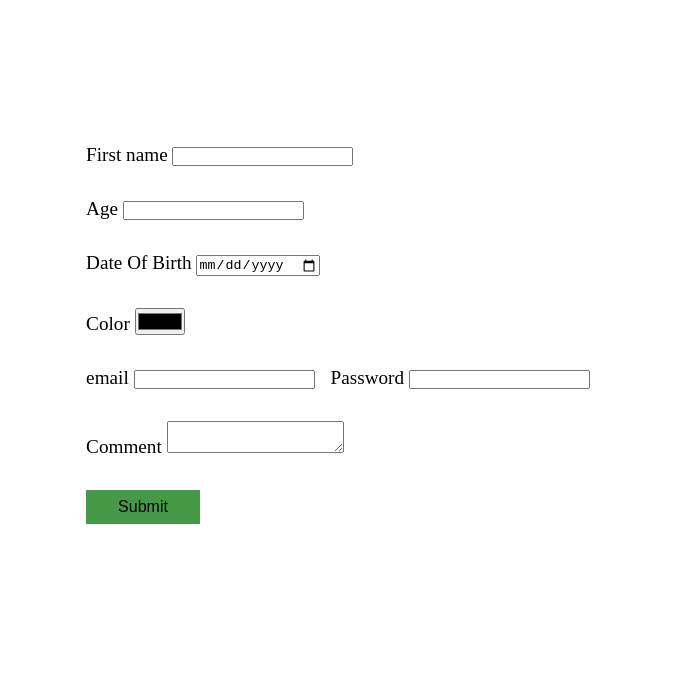
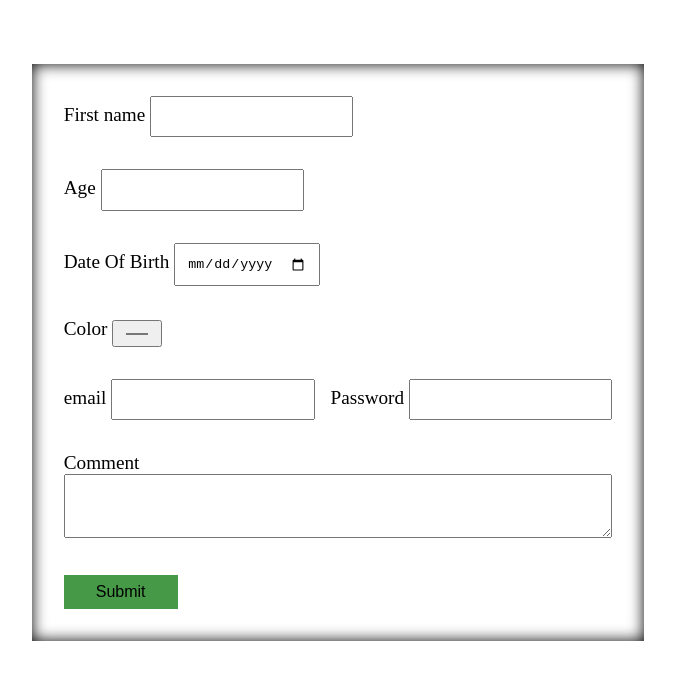
Before and after one commit to piyushpal121/FSD, a plain HTML site: page Task-Form/index.html in a window 1280 px wide. Shown: the whole page, without its empty margins (302-977 px from the left). Drawn offline with Linux system fonts and the light colour scheme.

Commit message:
modified

```diff
--- a/Task-Form/style.css
+++ b/Task-Form/style.css
@@ -13,10 +13,18 @@ form{
     display: flex;
     flex-direction: column;
     margin: auto auto;
-    margin-top: 7rem;
+    margin-top: 4rem;
     gap: 2rem;
     font-size: 1.2rem;
     padding: 2rem;
+    box-shadow: inset 0px 0px 15px  black;
+}
+input{
+    padding: 0.7rem;
+}
+textarea{
+    width: 100%;
+    height: 4rem;
 }
 button{
     padding: 0.5rem 2rem;
```
